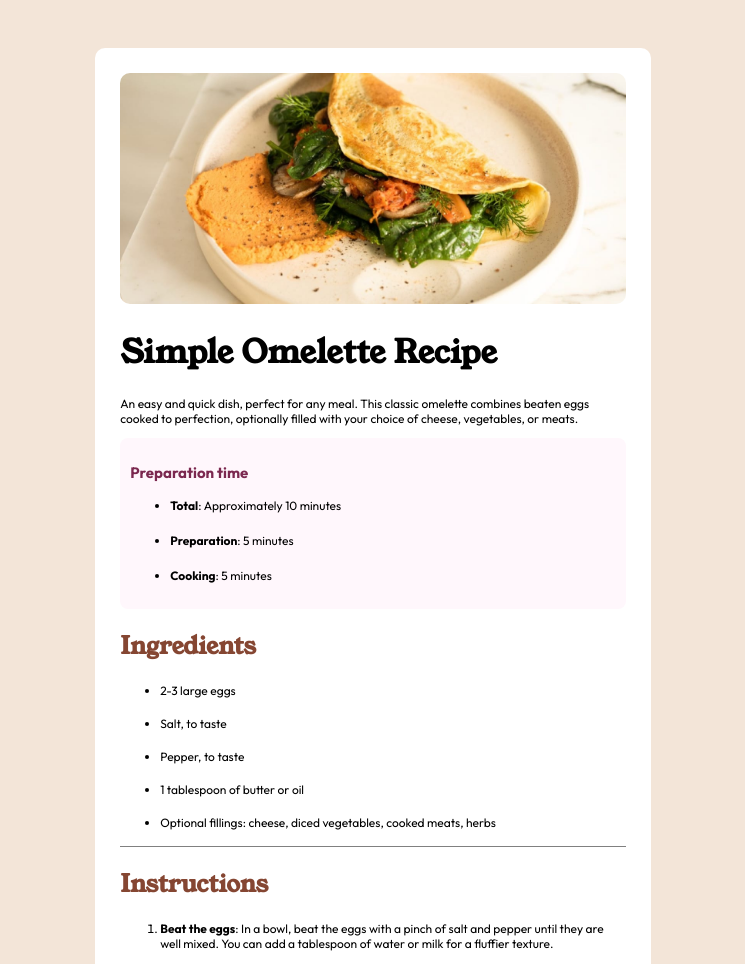
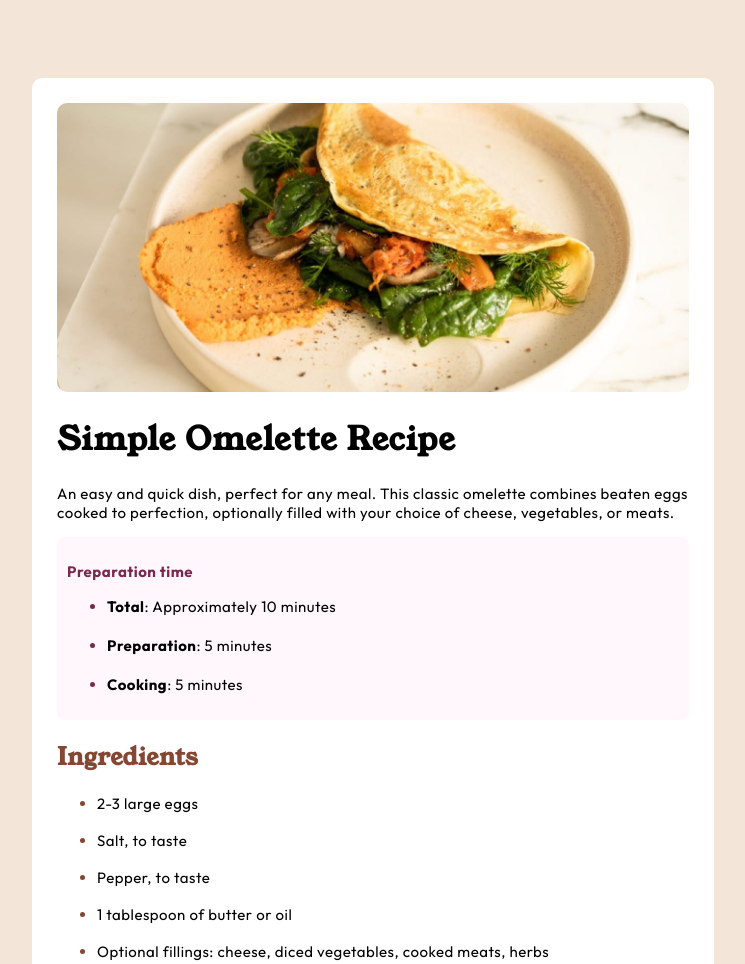
Before and after one commit to TechWithShiv001/recipe-page-main, a plain HTML site: page index.html in a window 1280 px wide. Shown: the top 964 px of the page, without its empty margins (267-1012 px from the left). Drawn offline with Linux system fonts and the light colour scheme.

Commit message:
Completed few things which wasn't visible earlier like color of the bullets etc

```diff
--- a/index.html
+++ b/index.html
@@ -29,8 +29,9 @@
 <body>
   <div class="card">
   <img src="./assets/images/image-omelette.jpeg" alt="">
+  <header>
   <h1>Simple Omelette Recipe</h1>
-
+</header>
   <p>An easy and quick dish, perfect for any meal. This classic omelette combines beaten eggs cooked
   to perfection, optionally filled with your choice of cheese, vegetables, or meats.</p>
   <div class="container">
@@ -43,7 +44,7 @@
       <li><b>Cooking</b>: 5 minutes</li>
     </ul>
   </div>
-
+<section class="ingredients">
   <h2>Ingredients</h2>
   <ul>
     <li>2-3 large eggs</li><br>
@@ -52,7 +53,9 @@
     <li>1 tablespoon of butter or oil</li><br>
     <li>Optional fillings: cheese, diced vegetables, cooked meats, herbs</li>
   </ul>
+</section>
   <div class="border"></div>
+  <section class="instruction">
   <h2>Instructions</h2>
   <ol>
     <li><b>Beat the eggs</b>: In a bowl, beat the eggs with a pinch of salt and pepper until they are well mixed.
@@ -72,6 +75,8 @@
     <li><b>Enjoy</b>: Serve hot, with additional salt and pepper if needed.</li>
   </ol>
   <div class="border"></div>
+</section>
+<section class="nutrition">
   <h2>Nutrition</h2>
 
   <p>The table below shows nutritional values per serving without the additional fillings.</p>
@@ -93,10 +98,13 @@
       <td class="color">22g</td>
     </tr>
   </table>
+</section>
+<footer>
   <div class="attribution">
     Challenge by <a href="https://www.frontendmentor.io?ref=challenge" target="_blank">Frontend Mentor</a>.
     Coded by <a href="#">Shivani Sahu</a>.
   </div>
+</footer>
 </div>
 </body>
 
--- a/styles.css
+++ b/styles.css
@@ -5,26 +5,40 @@ body{
     display: flex;
     align-items: center;
     justify-content: center;
+    letter-spacing: 0.5px;
 }
 
 p{
     font-family: "Outfit", sans-serif;
     font-style: normal;
-    font-size: 12px;
+    font-size: 15px;
 }
 
 .card {
-   width: 40%;
+   width: 50%;
    background-color: #fff;
    padding: 25px;
    border-radius: 10px;
-   margin: 40px;
+   margin: 70px 25px;
 }
 
 li, td {
-    font-size: 12px;
+    font-size: 15px;
     font-family: "Outfit", sans-serif;
     font-style: normal;
+}
+
+.container>ul>li::marker{
+    color: hsl(332, 51%, 32%);
+}
+
+.ingredients>ul>li::marker {
+    color: hsl(14, 45%, 36%);
+}
+
+.instruction>ol>li::marker{
+    color: hsl(14, 45%, 36%);
+    font-weight: bold;
 }
 
 img{
@@ -34,6 +48,7 @@ img{
 }
 h1 {
     font-family: "Young Serif", serif;
+    letter-spacing: 1px !important;
 }
 
 h2{
@@ -78,14 +93,14 @@ td {
     }
     .card{
         width: 100%;
+        padding-top: 0;
         margin: 0;
-        padding-top: 0;
     }
     .card>img{
         width: 100vw;
         margin-left: -25px;
         margin-right: -25px;
         border-radius: 0;
-        margin-top: -25px;
+        margin-top: -70px;
     }
   }
```
